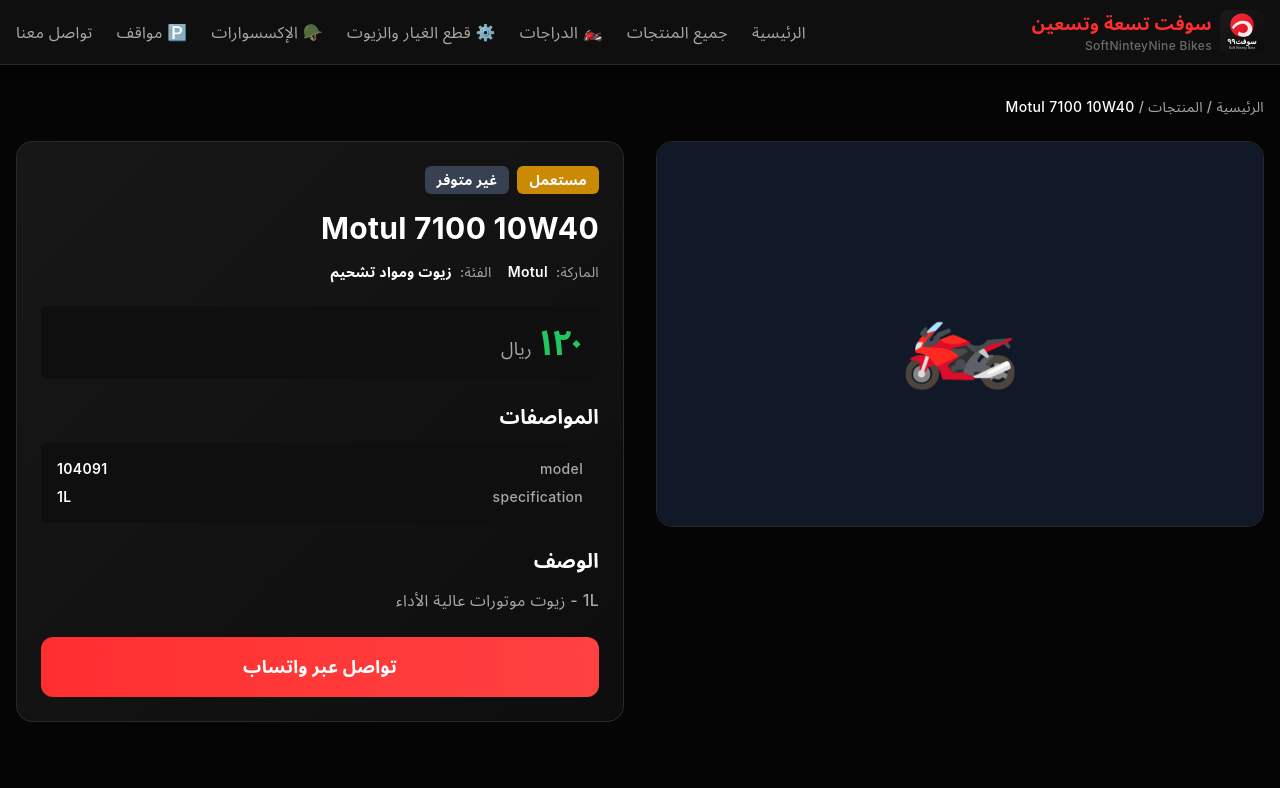
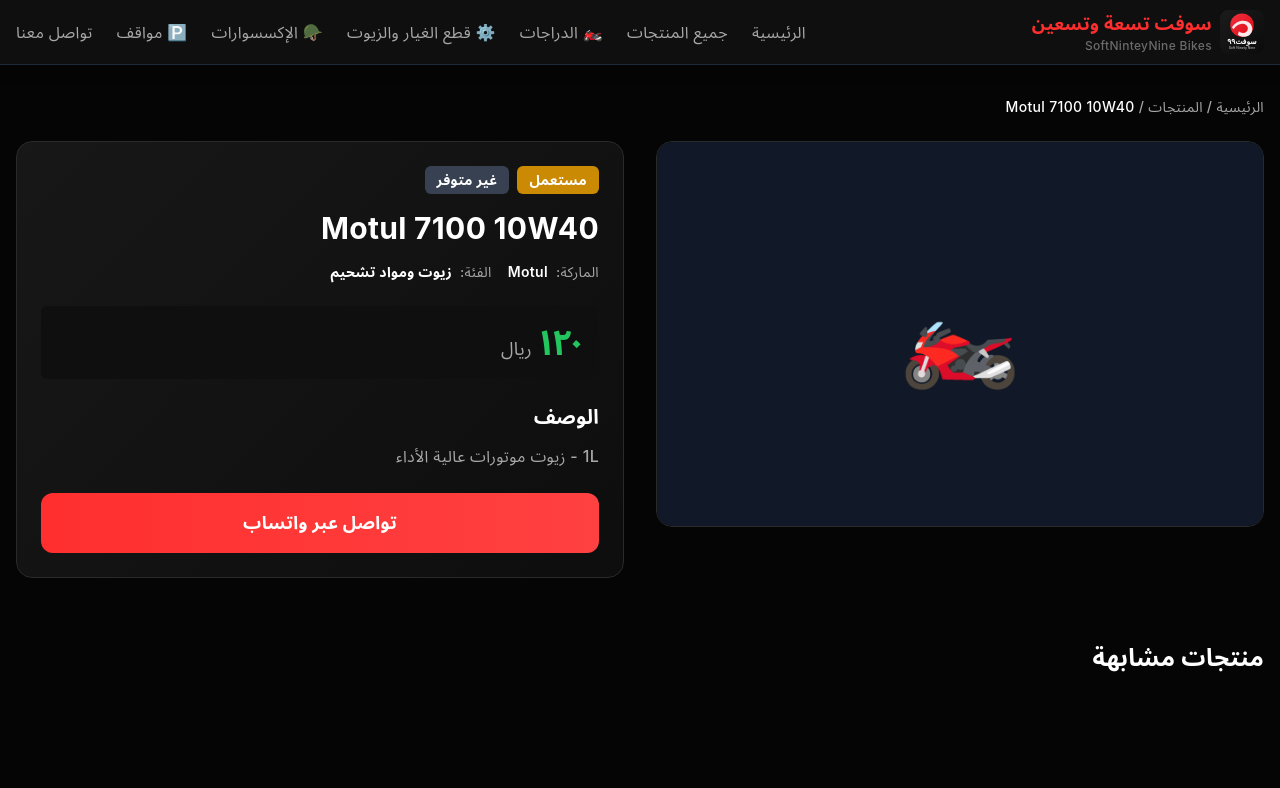
Before and after one commit to aaldawsari23/SoftNinetyNine, a Next.js app: page /product/1001 in a window 1280 px wide. Shown: the top 788 px of the page. Built offline with nearby package versions, Linux system fonts and the light colour scheme.

Commit message:
fix: استخدام specs بدلاً من specifications لتطابق تعريف Product type

```diff
--- a/src/app/(public)/product/[id]/page.tsx
+++ b/src/app/(public)/product/[id]/page.tsx
@@ -133,11 +133,11 @@ export default function ProductPage() {
               </div>
 
               {/* Specs */}
-              {product.specifications && Object.keys(product.specifications).length > 0 && (
+              {product.specs && Object.keys(product.specs).length > 0 && (
                 <div className="mb-6">
                   <h2 className="text-xl font-bold text-white mb-3">المواصفات</h2>
                   <div className="bg-background-light p-4 rounded-md space-y-2">
-                    {Object.entries(product.specifications).map(([key, value]) => (
+                    {Object.entries(product.specs).map(([key, value]) => (
                       <div key={key} className="flex justify-between text-sm">
                         <span className="text-text-secondary">{key}</span>
                         <span className="text-white font-semibold">{value}</span>
```
